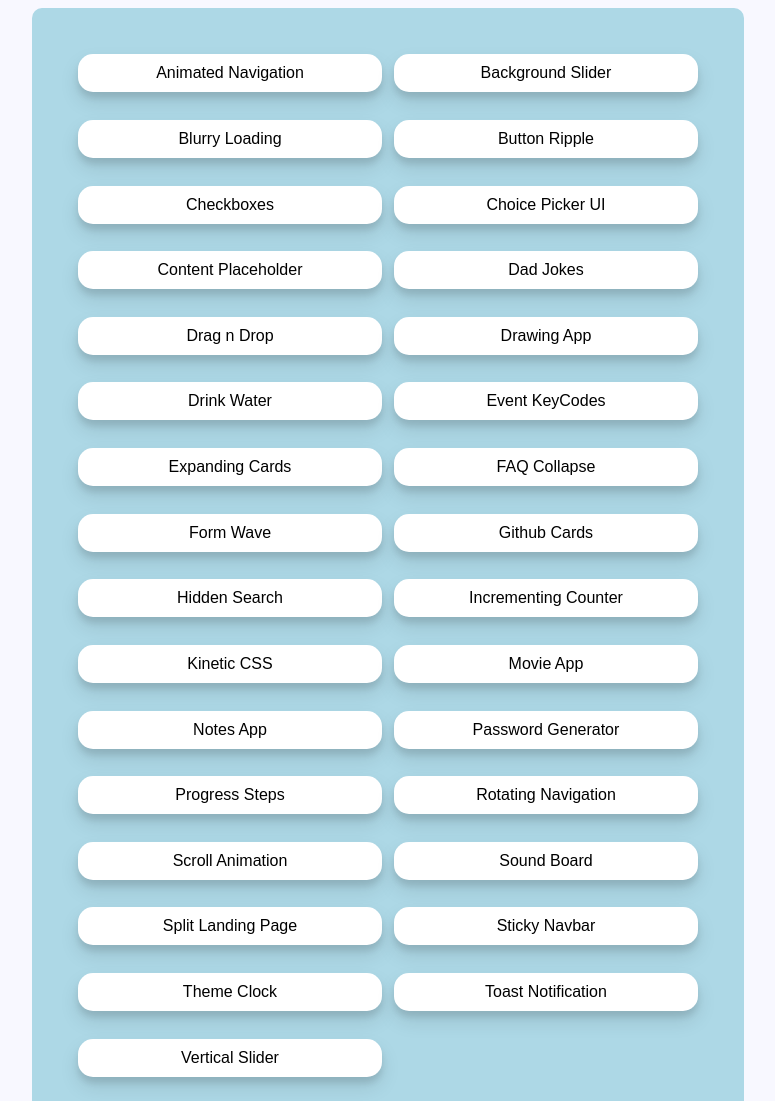
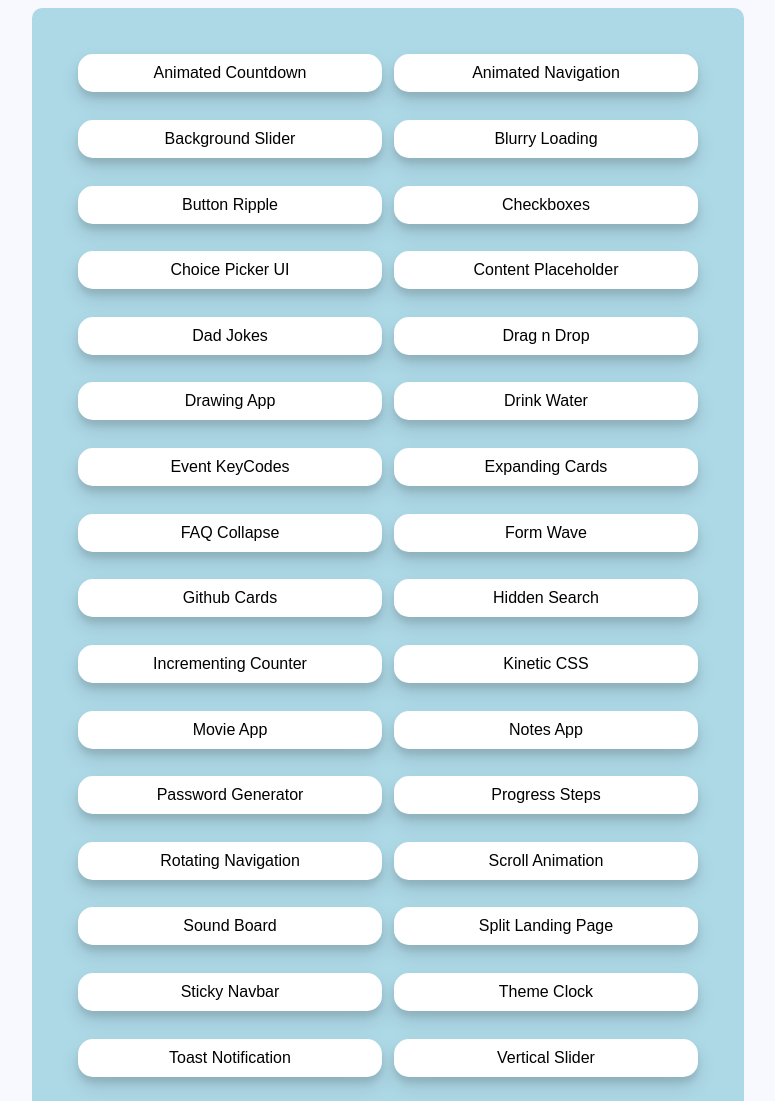
Before and after one commit to Sonseba/sonseba.github.io, a plain HTML site: page index.html in a window 1280 px wide. Shown: the top 1101 px of the page, without its empty margins (252-1027 px from the left). Drawn offline with Linux system fonts and the light colour scheme.

Commit message:
Animated Countdown - Onto main page

```diff
--- a/index.html
+++ b/index.html
@@ -101,6 +101,9 @@
     <form>
         <button class="btn" formaction="./Notes App/index.html" type="submit">Notes App</button>
     </form>
+    <form>
+        <button class="btn" formaction="./Animated Countdown/index.html" type="submit">Animated Countdown</button>
+    </form>
 </div>
 
 <script src="script.js"></script>
```
